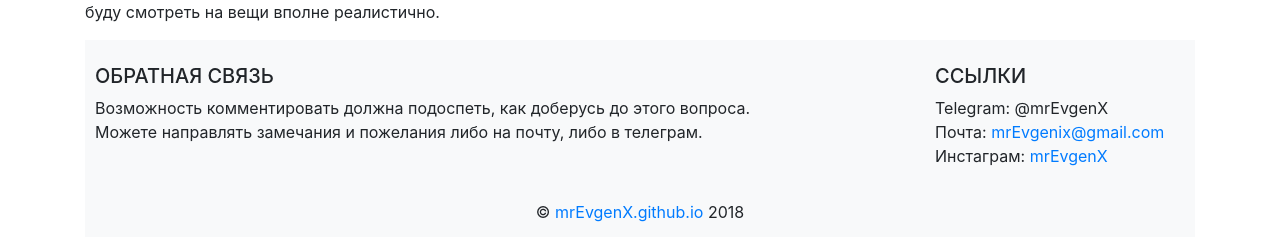
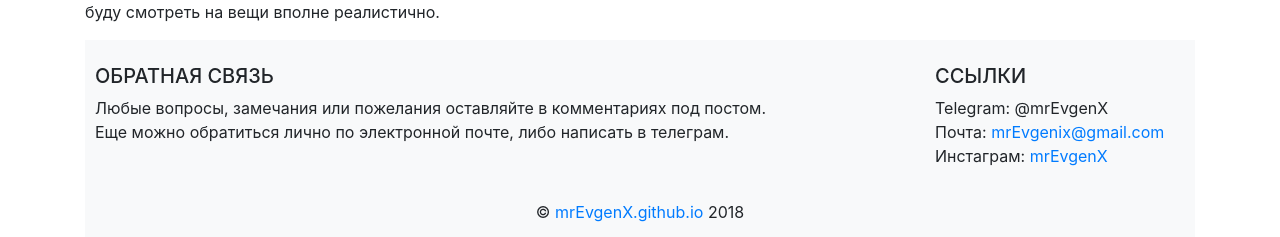
Before and after one commit to mrEvgenX/mrevgenx.github.io, a Jekyll site: the page built from _posts/2018-12-18-initial-post.markdown, in a window 1280 px wide. Shown: the part 1855-2092 px from the top of the page. Built offline with Jekyll 4.4.1, drawn with Linux system fonts in a browser that asks for light colours; nearby versions of some CDN libraries; a script that is not in the unit is left out.

```diff
--- a/_includes/footer.html
+++ b/_includes/footer.html
@@ -3,8 +3,8 @@
     <div class="row">
       <div class="col-md-9">
         <h5 class="text-uppercase">Обратная связь</h5>
-        <p>Возможность комментировать должна подоспеть, как доберусь до этого вопроса.<br>
-          Можете направлять замечания и пожелания либо на почту, либо в телеграм.</p>
+        <p>Любые вопросы, замечания или пожелания оставляйте в комментариях под постом.<br>
+          Еще можно обратиться лично по электронной почте, либо написать в телеграм.</p>
       </div>
       <div class="col-md-3">
         <h5 class="text-uppercase">Ссылки</h5>
--- a/_posts/2018-12-18-initial-post.markdown
+++ b/_posts/2018-12-18-initial-post.markdown
@@ -45,3 +45,5 @@ excerpt: >-
 - Решить технические моменты, связанные с тем, чтоб с этой площадкой было бы удобно взаимодействовать, например, комментарии.
 
 Напоследок скажу откровенно, что так трудно воздержаться от постройки воздушных замков и завысить ожидания от этой затеи. Что посты будут литься рекой, а аудитория будет прирастать в геометрической прогрессии. Это будет приятным сюрпризом, но я уж точно буду смотреть на вещи вполне реалистично.
+
+<section id="isso-thread" data-isso-id="initial-post"></section>
--- a/_posts/2018-12-19-delimobil-review.markdown
+++ b/_posts/2018-12-19-delimobil-review.markdown
@@ -77,3 +77,5 @@ excerpt: >-
 Приложение оставлю, если захочется кайфануть, а дороги будут пустые. Да и то - кайфану, если повезет и машина окажется рядом.
 
 Спасибо, что дочитали. Желаю по максимуму использовать свои гаджеты!
+
+<section id="isso-thread" data-isso-id="delimobil-review"></section>
--- a/_posts/2018-12-23-unproductive-habits.markdown
+++ b/_posts/2018-12-23-unproductive-habits.markdown
@@ -68,3 +68,5 @@ excerpt: >-
 Ведь я сейчас смог стать продуктивным человеком. Весьма неплохо для непродуктивного человека, неправда ли?
 
 [Картинка с сайта Freepik.com, автор Dooder](https://www.freepik.com/free-photos-vectors/business)
+
+<section id="isso-thread" data-isso-id="unproductive-habits"></section>
--- a/_posts/2018-12-26-olivie-mall-game.markdown
+++ b/_posts/2018-12-26-olivie-mall-game.markdown
@@ -15,3 +15,5 @@ excerpt: >-
 ![olivie mall offering](/images/olivie-mall-offering.jpg "Olivie mall offering")
 
 Заходите на [https://olivie-mall.github.io](https://olivie-mall.github.io/), играйте, делитесь результатами с друзьями.
+
+<section id="isso-thread" data-isso-id="olivie-mall-game"></section>
--- a/_posts/2019-01-06-learning-from-mistakes.markdown
+++ b/_posts/2019-01-06-learning-from-mistakes.markdown
@@ -88,3 +88,5 @@ excerpt: >-
 И что, если вы и дальше будете совершать ошибки? Кому какое дело? Просто убедитесь, что вы хоть чему-нибудь с этого научитесь.
 
 [Картинка с сайта Unsplash.com, автор Marten Bjork](https://unsplash.com/@martenbjork?utm_medium=referral&amp;utm_campaign=photographer-credit&amp;utm_content=creditBadge)
+
+<section id="isso-thread" data-isso-id="learning-from-mistakes"></section>
```
Also changed, not shown: comment_testing.md (deleted, +0 -7 lines), comment_testing2.md (deleted, +0 -7 lines).
